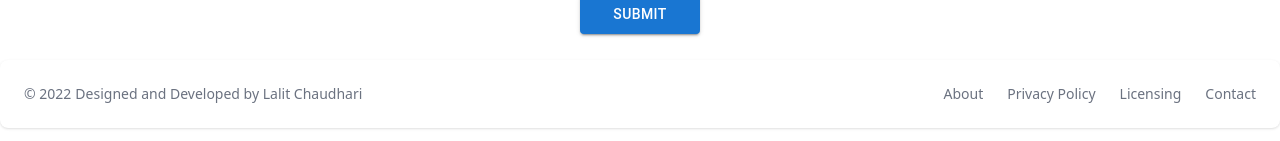
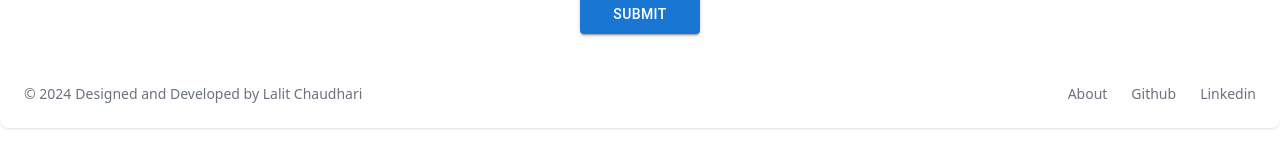
Before and after one commit to luc97500/datatable, a React (Create React App) app: page / in a window 1280 px wide. Shown: the part 656-797 px from the top of the page. Built offline with nearby package versions, Linux system fonts and the light colour scheme.

Commit message:
Updated Footer

```diff
--- a/src/component/Footer.jsx
+++ b/src/component/Footer.jsx
@@ -1,19 +1,33 @@
-import React from 'react'
-import { Footer} from "flowbite-react";
-
+import React from "react";
+import { Footer } from "flowbite-react";
 
 export function Footercomponent() {
   return (
     <div>
       <Footer container>
-      <Footer.Copyright href="#" by="Designed and Developed by Lalit Chaudhari" year={2022} />
-      <Footer.LinkGroup>
-        <Footer.Link href="#">About</Footer.Link>
-        <Footer.Link href="#">Privacy Policy</Footer.Link>
-        <Footer.Link href="#">Licensing</Footer.Link>
-        <Footer.Link href="#">Contact</Footer.Link>
-      </Footer.LinkGroup>
-    </Footer>
+        <Footer.Copyright
+          href="#"
+          by="Designed and Developed by Lalit Chaudhari"
+          year={2024}
+        />
+        <Footer.LinkGroup>
+          <Footer.Link
+            href="https://lalitchaudhariportfolio.netlify.app/"
+            target="_blank"
+          >
+            About
+          </Footer.Link>
+          <Footer.Link href="https://github.com/luc97500" target="_blank">
+            Github
+          </Footer.Link>
+          <Footer.Link
+            href="https://www.linkedin.com/in/lalit-chaudhari-129389216/"
+            target="_blank"
+          >
+            Linkedin
+          </Footer.Link>
+        </Footer.LinkGroup>
+      </Footer>
     </div>
-  )
+  );
 }
```
